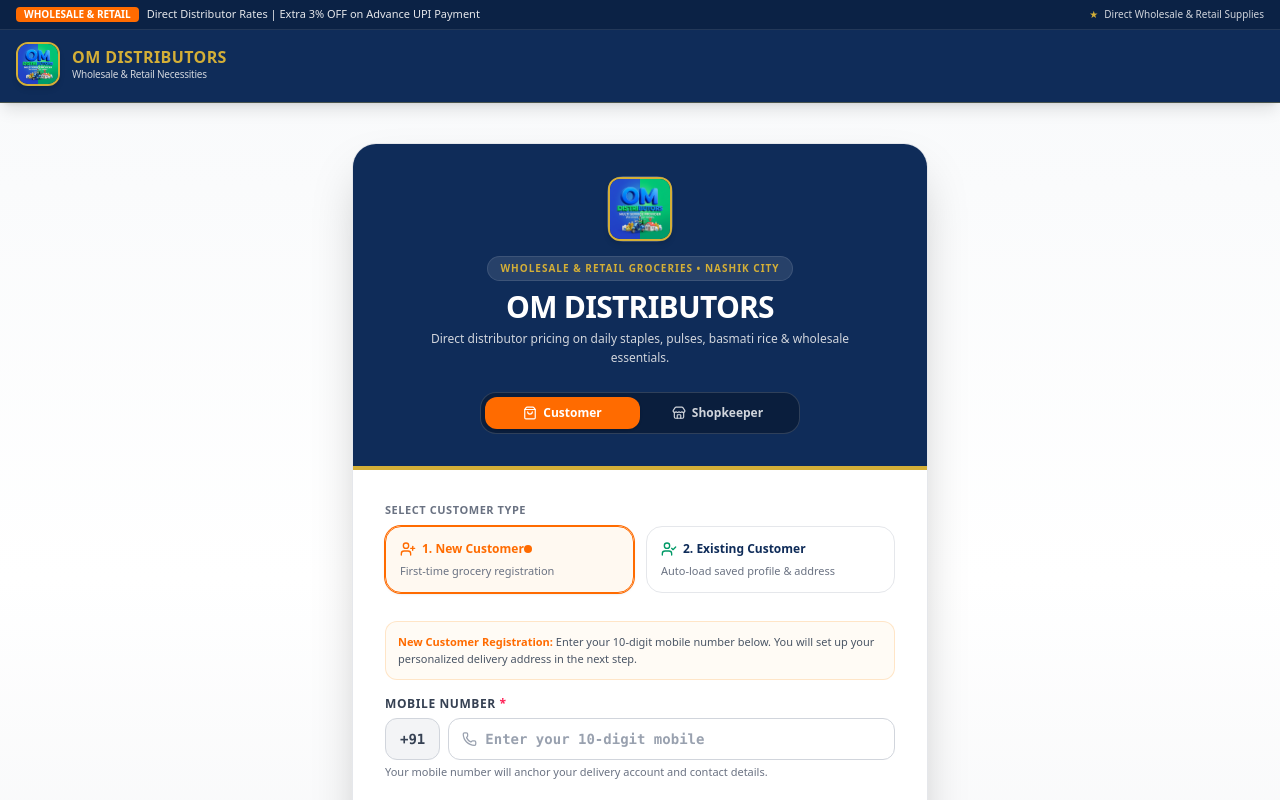
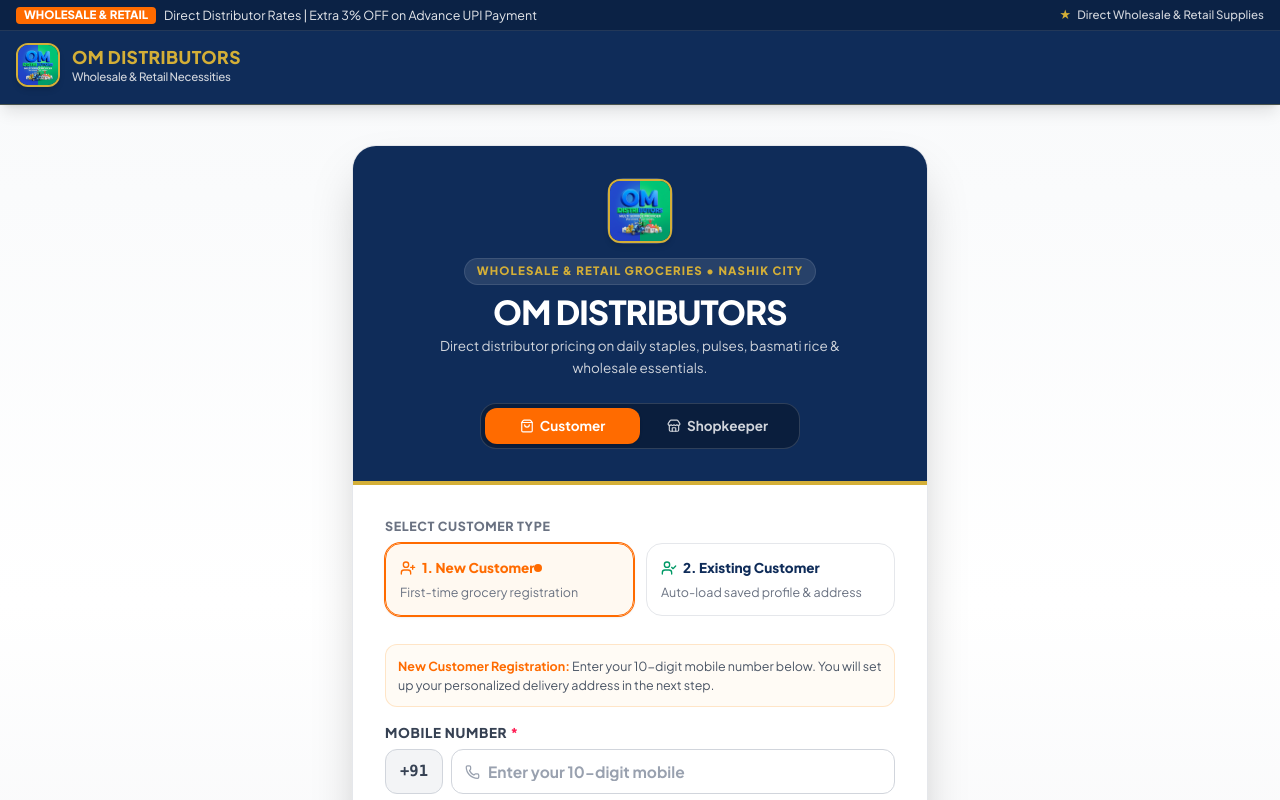
Before and after one commit to a2zbillpay-sketch/Om-15.9.26, a React (Vite) app: page / in a window 1280 px wide. Shown: the top 800 px of the page. Built offline with nearby package versions, Linux system fonts and the light colour scheme; no server answers; the database is empty.

Commit message:
style: update typography scale and button labels
Implement a larger font scale across the application to improve readability and adjust the cart checkout button label for clarity.

```diff
--- a/src/components/CustomerStore.tsx
+++ b/src/components/CustomerStore.tsx
@@ -371,8 +371,8 @@
               </div>
             </div>
 
-            <div className="flex items-center gap-1 text-xs font-black text-white bg-white/10 px-3 py-1.5 rounded-xl">
-              <span>{editingOrder ? 'Review & Save' : 'View Cart & Checkout'}</span>
+            <div className="flex items-center gap-1 text-xs font-black text-white">
+              <span>{editingOrder ? 'Review & Save' : 'View Cart'}</span>
               <ChevronRight size={16} />
             </div>
           </button>
--- a/src/index.css
+++ b/src/index.css
@@ -1,4 +1,53 @@
 @import "tailwindcss";
+
+@theme {
+  --font-sans: 'Plus Jakarta Sans', system-ui, -apple-system, BlinkMacSystemFont, 'Segoe UI', Roboto, Oxygen, Ubuntu, Cantarell, sans-serif;
+
+  /* Typography scale shifted up by one step for enhanced readability across customer store and shopkeeper admin */
+  --text-xs: 0.84375rem; /* ~13.5px (scaled from 12px) */
+  --text-xs--line-height: calc(1.25 / 0.84375);
+
+  --text-sm: 0.96875rem; /* ~15.5px (scaled from 14px) */
+  --text-sm--line-height: calc(1.45 / 0.96875);
+
+  --text-base: 1.09375rem; /* ~17.5px (scaled from 16px) */
+  --text-base--line-height: calc(1.6 / 1.09375);
+
+  --text-lg: 1.25rem; /* 20px (scaled from 18px) */
+  --text-lg--line-height: calc(1.75 / 1.25);
+
+  --text-xl: 1.4375rem; /* 23px (scaled from 20px) */
+  --text-xl--line-height: calc(1.9 / 1.4375);
+
+  --text-2xl: 1.6875rem; /* 27px (scaled from 24px) */
+  --text-2xl--line-height: calc(2.15 / 1.6875);
+
+  --text-3xl: 2.0625rem; /* 33px (scaled from 30px) */
+  --text-3xl--line-height: calc(2.4 / 2.0625);
+
+  --text-4xl: 2.5rem; /* 40px (scaled from 36px) */
+  --text-4xl--line-height: calc(2.8 / 2.5);
+
+  --text-5xl: 3.25rem; /* 52px (scaled from 48px) */
+  --text-5xl--line-height: 1.1;
+}
+
+/* Scaled micro-font utilities (+1.5px) for crisp badge and secondary label readability */
+.text-\[8px\] { font-size: 9.5px !important; }
+.text-\[9px\] { font-size: 10.5px !important; }
+.text-\[10px\] { font-size: 11.5px !important; }
+.text-\[11px\] { font-size: 12.5px !important; }
+
+/* Apply crisp base font scale to body and form inputs */
+body {
+  font-family: var(--font-sans);
+  font-size: var(--text-base);
+  line-height: var(--text-base--line-height);
+}
+
+input, button, select, textarea {
+  font-family: inherit;
+}
 
 /* Position printable bill offscreen on screen, clean in print */
 @media screen {
```
